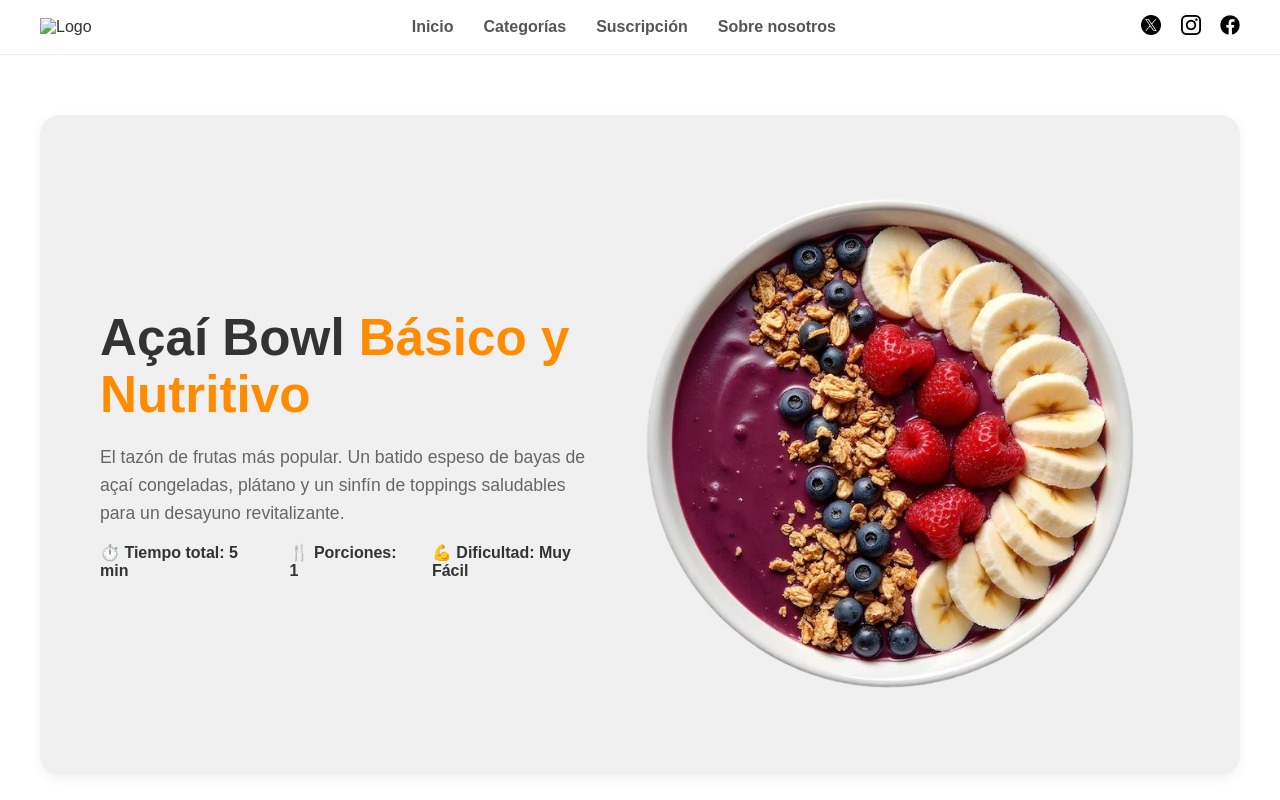
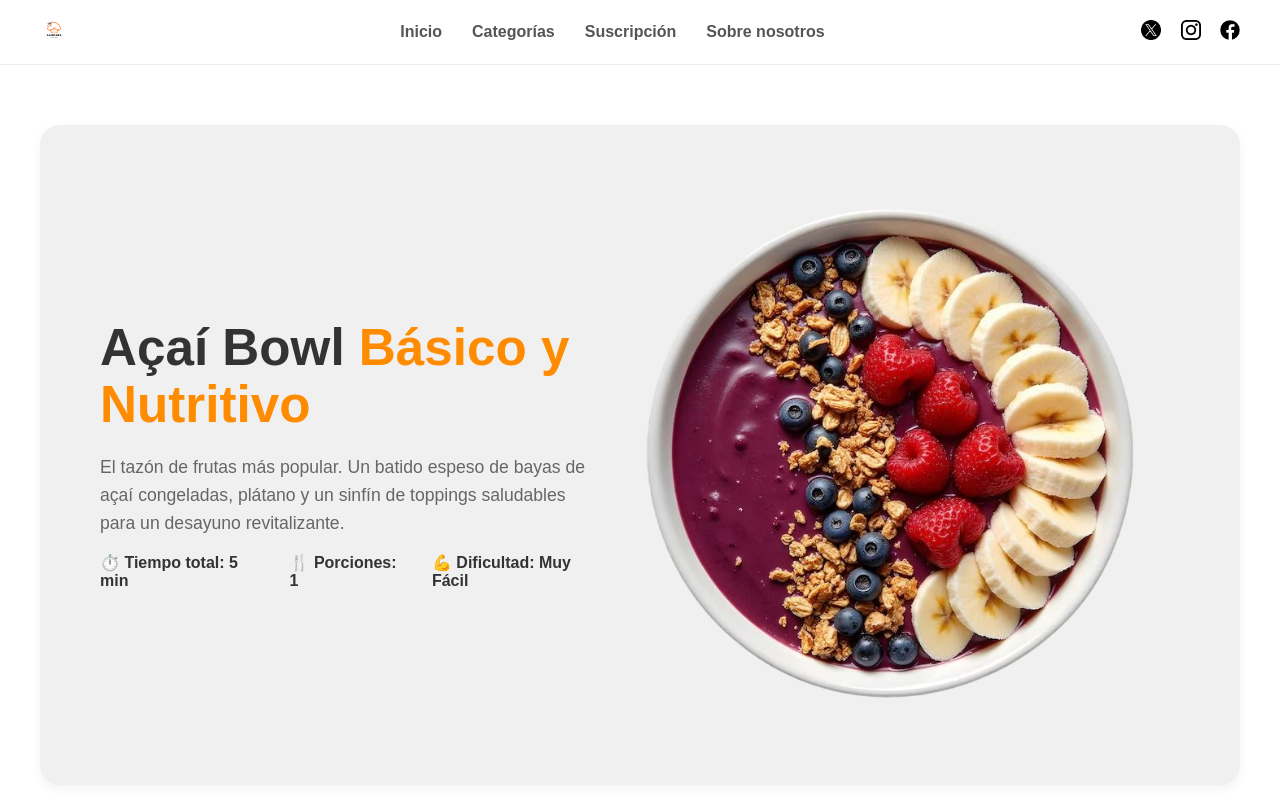
Before and after one commit to maiddiazz/Blog-de-Recetas, a plain HTML site: page acai.html in a window 1280 px wide. Shown: the top 800 px of the page. Drawn offline with Linux system fonts and the light colour scheme.

Commit message:
Fix HTML structure and update logo image source

```diff
--- a/acai.html
+++ b/acai.html
@@ -11,7 +11,7 @@
     <header class="header">
         <div class="container">
             <div class="logo cocins">
-                <img src="logo.png" alt="Logo">
+                <img src="logo cocina.png" alt="Logo">
             </div>
             <nav class="menu">
                 <ul>
```
